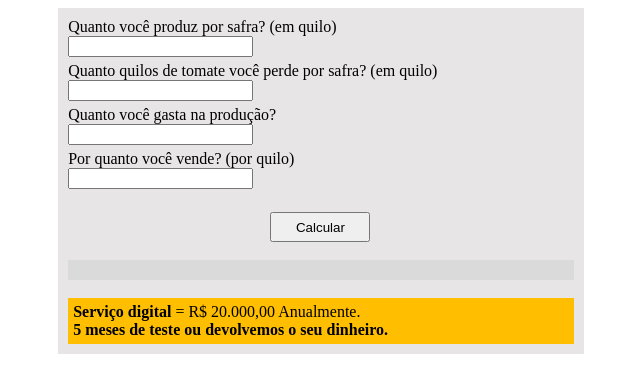
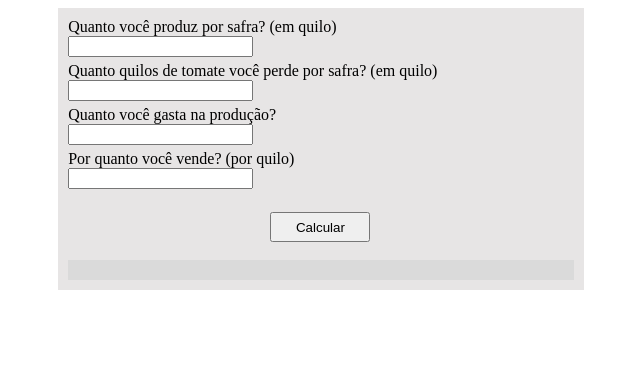
Before and after one commit to rony1533/Sixsolution-project, a plain HTML site: page Simulador-Financeiro/contabilidade.html in a window 1280 px wide. Shown: the whole page, without its empty margins (319-959 px from the left). Drawn offline with Linux system fonts and the light colour scheme.

Commit message:
Simulador Financeiro

```diff
--- a/Simulador-Financeiro/contabilidade.html
+++ b/Simulador-Financeiro/contabilidade.html
@@ -28,10 +28,7 @@
 
             <br><br>
             <div id="msg_box" class="msgBox"></div>
-            <br>
-            <div class="importante">
-                <b>Serviço digital</b> = R$ 20.000,00 Anualmente. <br><b>5 meses de teste ou devolvemos o seu dinheiro.</b><br>
-            </div>
+
 
         </div>
 
--- a/Simulador-Financeiro/style.css
+++ b/Simulador-Financeiro/style.css
@@ -19,7 +19,3 @@
 .input {
     margin-bottom: 5px;
 }
-.importante {
-    background-color: #ffbf00;
-    padding: 5px;
-}
```
Also changed, not shown: Sixsolutions.html (deleted, +0 -12 lines).
